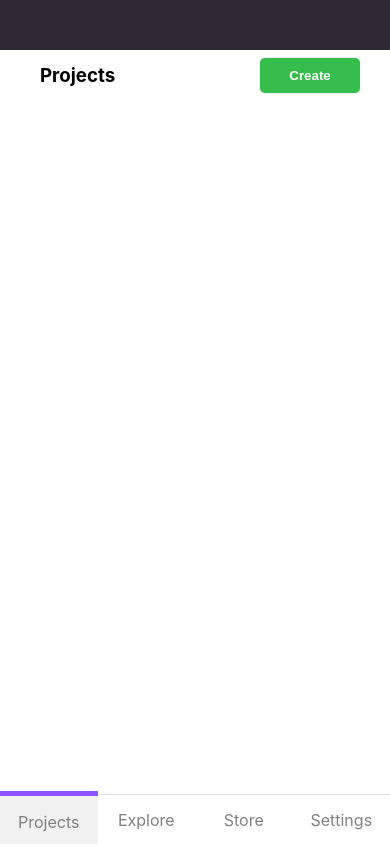
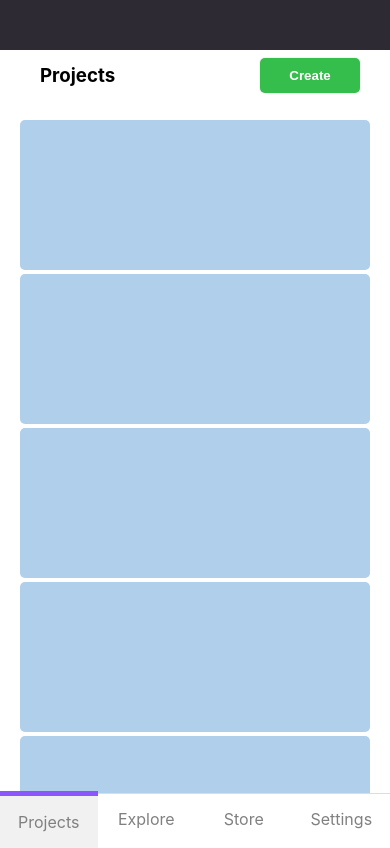
Before and after one commit to Vishnuxx/VisualBox, a React (Create React App) app: page / in a window 390 px wide. Built offline with nearby package versions, Linux system fonts and the light colour scheme.

Commit message:
responsive design for projects tab

```diff
--- a/src/App.css
+++ b/src/App.css
@@ -1,6 +1,6 @@
 .App {
   text-align: center;
   height: 100vh;
-  overflow: hidden;
+
 
 }
--- a/src/Screens/Dashboard/Dashboard.js
+++ b/src/Screens/Dashboard/Dashboard.js
@@ -34,7 +34,7 @@ export function Dashboard(props) {
   return (
     <main>
       <MenuBar></MenuBar>
-
+      <Panel>{renderTab()}</Panel>
 
       <NavigationMenu>
         <NavItem
@@ -62,8 +62,6 @@ export function Dashboard(props) {
           Settings
         </NavItem>
       </NavigationMenu>
-        <Panel>{renderTab()}</Panel>
-
     </main>
   );
 }
--- /dev/null
+++ b/src/Screens/Dashboard/ExploreTab/Components.js
@@ -0,0 +1,16 @@
+import './styles-explore.css';
+
+export function MenuBar(props) {
+  return <menu className="menu-explore">{props.children}</menu>;
+}
+
+export function SearchBar(props) {
+  return <div className="search-bar">
+        <input type="text"/>
+        <img src="../../../../public/search.png" alt="search" />
+      </div>;
+}
+
+export function Post(props) {
+  return <menu className="menu">{props.children}</menu>;
+}
--- a/src/Screens/Dashboard/ExploreTab/ExploreTab.js
+++ b/src/Screens/Dashboard/ExploreTab/ExploreTab.js
@@ -1,7 +1,12 @@
+import { MenuBar } from "../Components";
+import { SearchBar } from "./Components";
+
 export function ExploreTab() {
   return (
     <section>
-      <h1>This is Explore Tab</h1>
+      <MenuBar>
+          <SearchBar></SearchBar>
+      </MenuBar>
     </section>
   );
 }
--- /dev/null
+++ b/src/Screens/Dashboard/ExploreTab/styles-explore.css
@@ -0,0 +1,3 @@
+.menu-explore {
+    color: green;
+}
--- a/src/Screens/Dashboard/ProjectsTab/Components.js
+++ b/src/Screens/Dashboard/ProjectsTab/Components.js
@@ -1,4 +1,4 @@
-import './styles.css';
+import './styles-projects.css';
 
 export function TopBar(props) {
     return (
@@ -18,9 +18,13 @@ export function CreateButton(props) {
     return <button className='createButton'>Create</button>
 }
 
-export function projectItem(props) {
+export function ProjectItem(props) {
     return (
         <div className="project-item">
         </div>
     );
 }
+
+export function ContentPanel(props) {
+  return <div className="content-panel">{props.children}</div>;
+}
--- a/src/Screens/Dashboard/ProjectsTab/ProjectsTab.js
+++ b/src/Screens/Dashboard/ProjectsTab/ProjectsTab.js
@@ -1,4 +1,4 @@
-import { CreateButton, TopBar } from "./Components";
+import { ContentPanel, CreateButton, ProjectItem, TopBar } from "./Components";
 
 export function ProjectsTab() {
     return (
@@ -7,6 +7,25 @@ export function ProjectsTab() {
           <h1>Projects</h1>
           <CreateButton></CreateButton>
         </TopBar>
+        <ContentPanel>
+          <ProjectItem></ProjectItem>
+          <ProjectItem></ProjectItem>
+          <ProjectItem></ProjectItem>
+          <ProjectItem></ProjectItem>
+          <ProjectItem></ProjectItem>
+          <ProjectItem></ProjectItem>
+          <ProjectItem></ProjectItem>
+          <ProjectItem></ProjectItem>
+          <ProjectItem></ProjectItem>
+          <ProjectItem></ProjectItem>
+          <ProjectItem></ProjectItem>
+          <ProjectItem></ProjectItem>
+          <ProjectItem></ProjectItem>
+          <ProjectItem></ProjectItem>
+          <ProjectItem></ProjectItem>
+          <ProjectItem></ProjectItem>
+          <ProjectItem></ProjectItem>
+        </ContentPanel>
       </section>
     );
 }
--- /dev/null
+++ b/src/Screens/Dashboard/ProjectsTab/styles-projects.css
@@ -0,0 +1,67 @@
+.projectsTab {
+
+  width: 100%;
+  display: flex;
+  flex-flow: column;
+  height: calc(100vh - 50px)
+
+}
+
+.content-panel {
+height: 100%;
+    overflow-y: scroll;
+    overflow-x: hidden;
+    display: grid;
+    padding:20px;
+    padding-bottom: 60px;
+    gap: 4px;
+     grid-template-columns: repeat(auto-fit, minmax(240px, 1fr));
+
+
+}
+
+.menu {
+  grid-area: menu;
+  display: flex;
+  height: 50px;
+  margin: 0;
+  justify-content: space-between;
+  align-items: center;
+   color: black;
+}
+ .createButton {
+  border: none;
+  background-color: #35be4b;
+  color: white;
+  font-weight: bold;
+  border-radius: 5px;
+  min-width: 100px;
+  height: fit-content;
+  padding: 10px;
+  margin-right: 30px;
+  box-shadow: 0px 0px 2px 0px rgb(205, 205, 205);
+}
+
+.createButton:hover {
+  background-color: #18a71e;
+}
+
+
+.project-item {
+    width: 100%;
+    height: 150px;
+    background-color: rgb(176, 207, 234);
+    border-radius: 5px;
+}
+
+/* @media (max-width: 600px) {
+
+  .projectsTab {
+      grid-template:
+      "menu";
+  }
+
+
+
+
+} */
--- a/src/Screens/Dashboard/ProjectsTab/styles.css
+++ /dev/null
@@ -1,42 +0,0 @@
-.projectsTab {
-  height: 100%;
-  width: 100%;
-  display: grid;
-}
-
-.menu {
-  grid-area: menu;
-  display: flex;
-  height: 50px;
-  margin: 0;
-  justify-content: space-between;
-  align-items: center;
-}
-
-.createButton:hover {
-  background-color: #18a71e;
-}
-
-
-@media (max-width: 600px) {
-
-  .projectsTab {
-      grid-template:
-      "menu";
-  }
-
-  .createButton {
-  border: none;
-  background-color: #35be4b;
-  color: white;
-  font-weight: bold;
-  border-radius: 5px;
-  min-width: 100px;
-  height: fit-content;
-  padding: 10px;
-  margin-right: 30px;
-  box-shadow: 0px 0px 2px 0px rgb(205, 205, 205);
-}
-
-
-}
--- a/src/Screens/Dashboard/styles.css
+++ b/src/Screens/Dashboard/styles.css
@@ -3,11 +3,11 @@
     display: grid;
     grid-template:
       "menubar" 50px
-      "panel" 1fr
+      "panel" auto
       "nav" 50px;
     overflow: hidden;
     padding: 0;
-    height: 100%;
+    height: 100vh;
   }
 
   .menubar {
@@ -20,6 +20,7 @@
     grid-area: panel;
     display: flex;
     flex-direction: row;
+    height: calc(100vh - 50px);
 
   }
 
@@ -27,10 +28,14 @@
     grid-area: nav;
     display: flex;
     flex-flow: row;
+    height: 50px;
     justify-content: space-around;
     align-items: center;
     width: 100%;
     border-top: 1px solid #dddddd;
+    position: absolute;
+    bottom: 0;
+    background-color: white;
   }
 
   .navItem {
@@ -63,9 +68,10 @@
     display: grid;
     grid-template:
       "menubar menubar menubar " 50px
-      "nav  panel panel" 1fr
+      "nav  panel panel" calc(100vh - 50px)
       / 200px 1fr 1fr;
     height: 100vh;
+
   }
 
   .menubar {
```
Also changed, not shown: public/search.png (added). Lines whose indentation alone changed are shown as unchanged.
